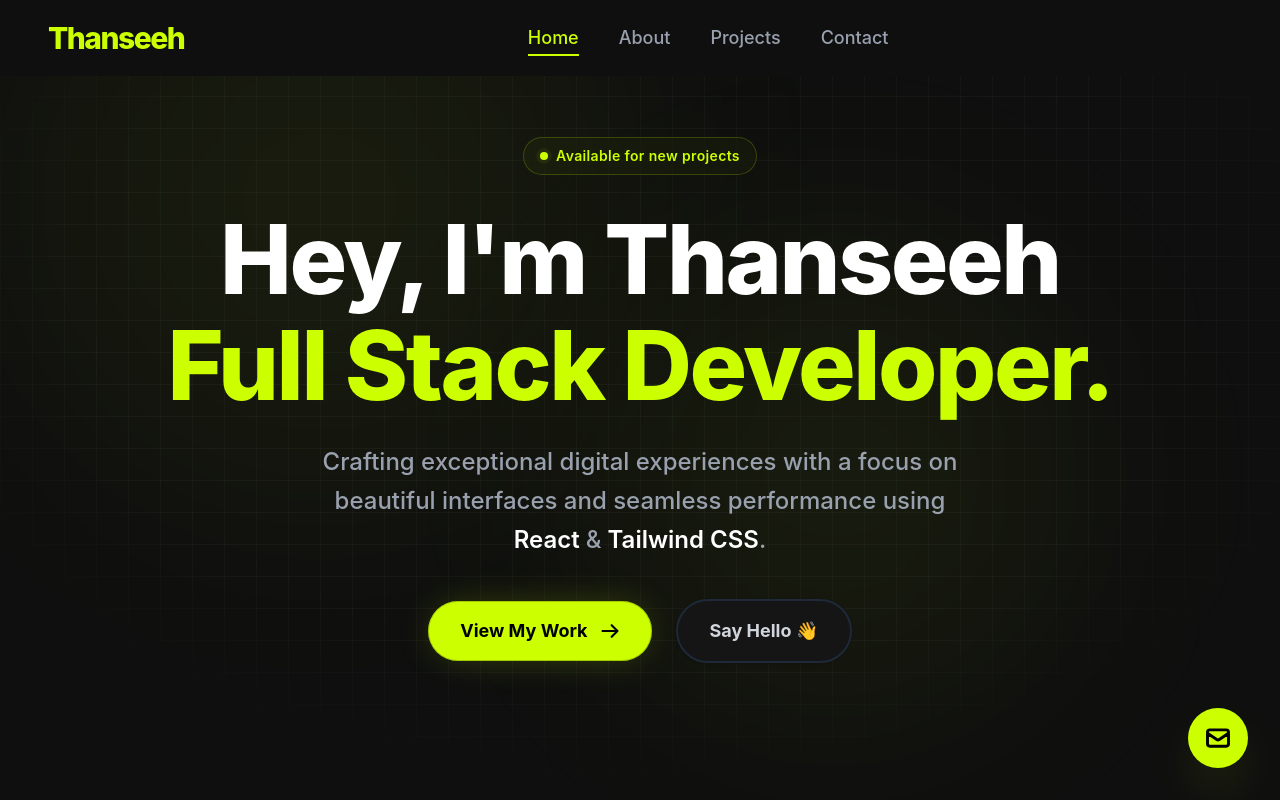
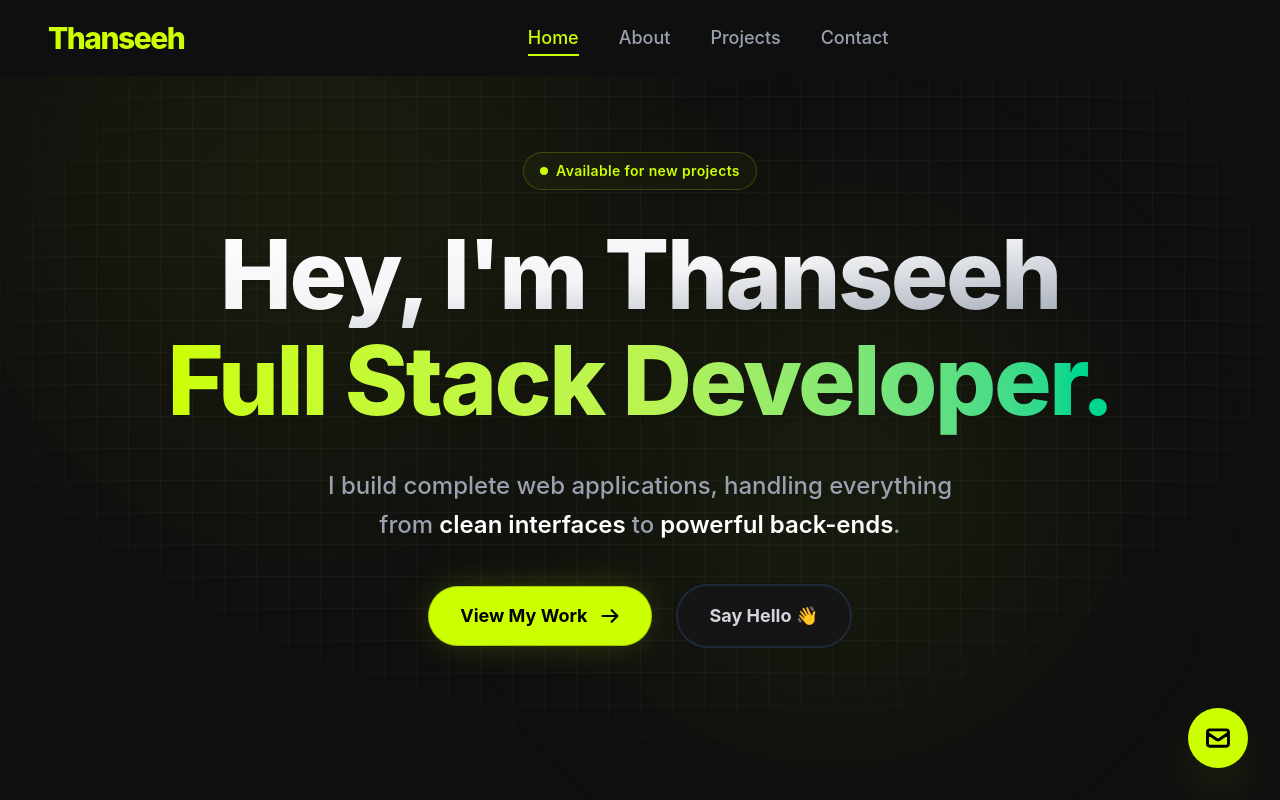
Before and after one commit to thansee6/portfolio, a React (Vite) app: page / in a window 1280 px wide. Shown: the top 800 px of the page. Built offline with nearby package versions, Linux system fonts and the light colour scheme.

Commit message:
text edit

```diff
--- a/src/App.jsx
+++ b/src/App.jsx
@@ -32,9 +32,9 @@ function App() {
     }
   }, [theme]);
 
-  if (loading) {
-    return <Loader />;
-  }
+  // if (loading) {
+  //   return <Loader />;
+  // }
 
   return (
     <Router>
--- a/src/components/Hero.jsx
+++ b/src/components/Hero.jsx
@@ -66,8 +66,8 @@ const Hero = memo(({ onOpenModal }) => {
           transition={{ duration: 0.6, ease: "easeOut", delay: 0.1 }}
           className="text-5xl sm:text-6xl md:text-8xl font-extrabold mb-6 tracking-tight leading-[1.1]"
         >
-          <span className="block text-white">Hey, I'm Thanseeh</span>
-          <span className="block text-brand">
+          <span className="block text-transparent bg-clip-text bg-gradient-to-br from-white via-gray-100 to-gray-400 drop-shadow-sm">Hey, I'm Thanseeh</span>
+          <span className="block text-transparent bg-clip-text bg-gradient-to-r from-brand via-lime-300 to-emerald-400 drop-shadow-md pb-2">
             Full Stack Developer.
           </span>
         </motion.h1>
@@ -79,9 +79,9 @@ const Hero = memo(({ onOpenModal }) => {
           transition={{ duration: 0.6, ease: "easeOut", delay: 0.2 }}
           className="text-lg sm:text-xl md:text-2xl text-gray-400 max-w-2xl mx-auto mb-10 leading-relaxed font-medium"
         >
-          Crafting exceptional digital experiences with a focus on beautiful interfaces and seamless performance using
-          <span className="text-white font-semibold"> React </span> &
-          <span className="text-white font-semibold"> Tailwind CSS</span>.
+          I build complete web applications, handling everything from
+          <span className="text-white font-semibold"> clean interfaces </span> to
+          <span className="text-white font-semibold"> powerful back-ends</span>.
         </motion.p>
 
         {/* Action Buttons */}
```
